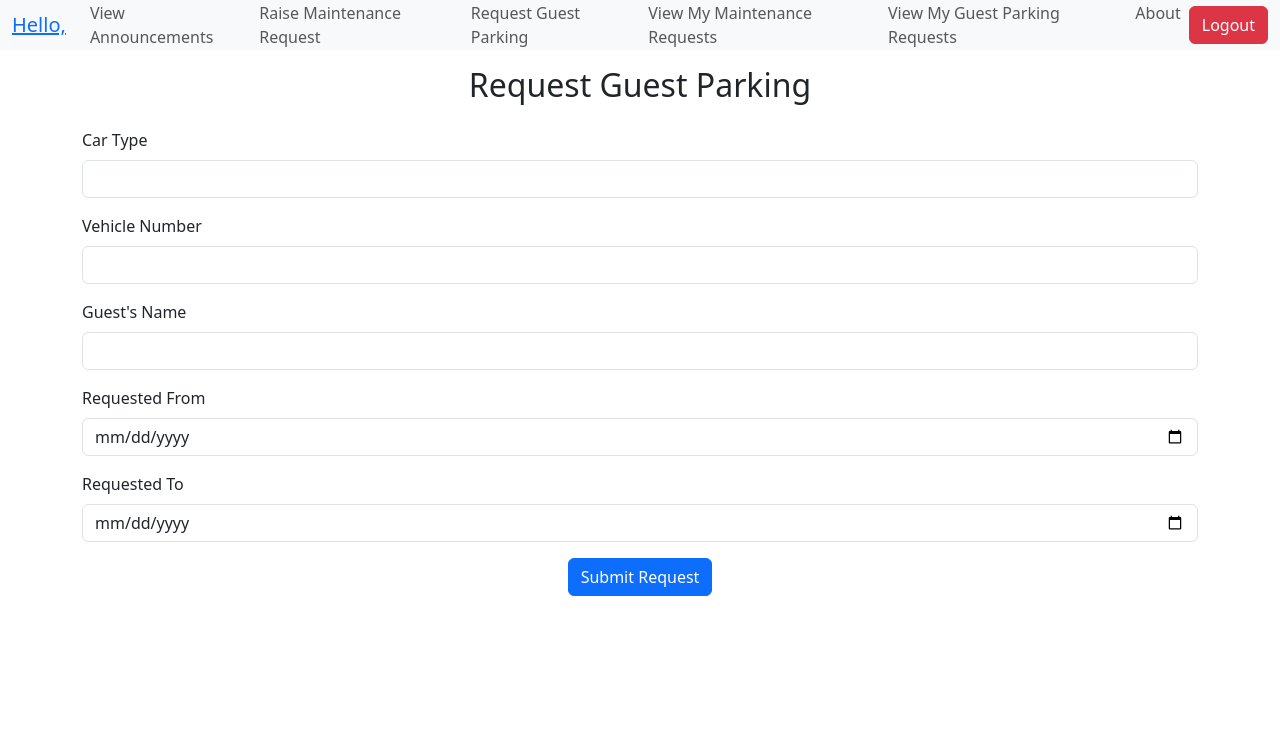
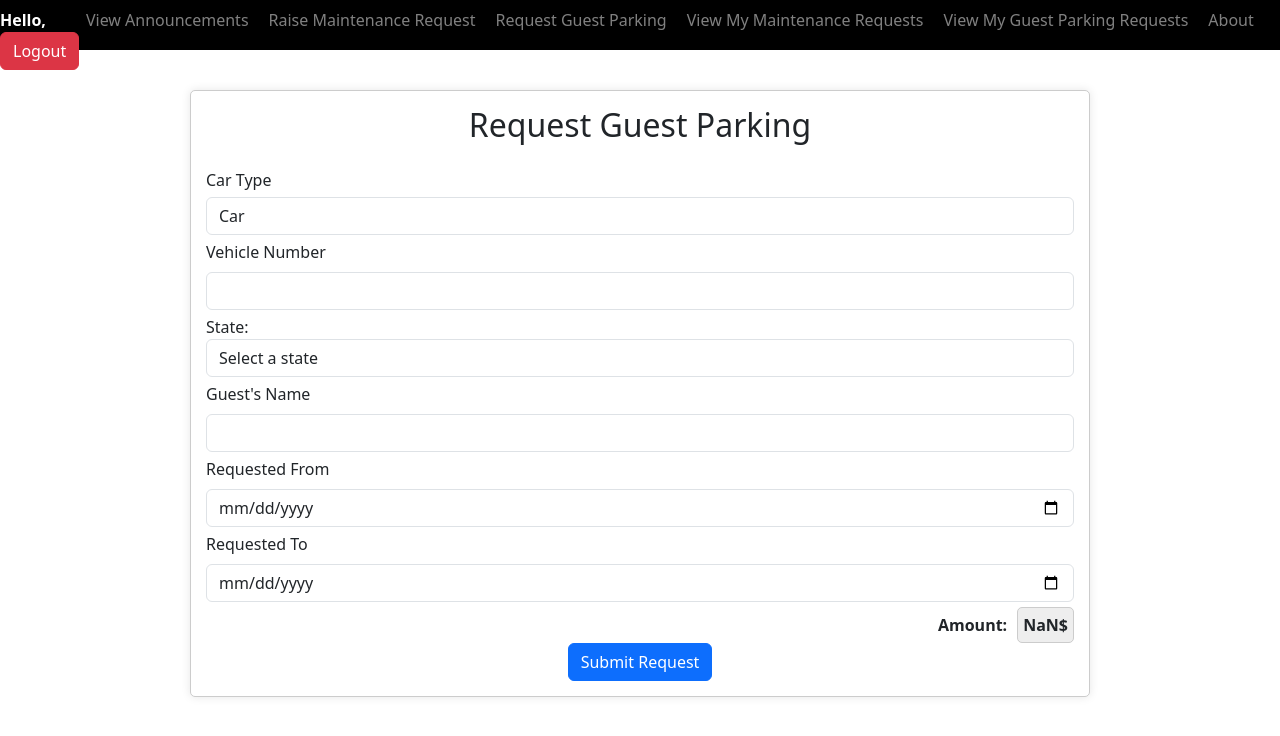
Before and after one commit to manein/PropertyAdministrationSystem, a React (Create React App) app in the folder client/: page /reqGP in a window 1280 px wide. Shown: the top 736 px of the page. Built offline with nearby package versions, Linux system fonts and the light colour scheme; sample sign-in values are in the browser's storage.

Commit message:
Navbar and form features for GuestParking

```diff
--- a/client/src/TenantComponents/RequestGuestParking.js
+++ b/client/src/TenantComponents/RequestGuestParking.js
@@ -41,24 +41,47 @@ const RequestGuestParking = () => {
             });
     };
 
+    const usStates = [
+        'Alabama', 'Alaska', 'Arizona', 'Arkansas', 'California', 'Colorado', 'Connecticut', 'Delaware', 'Florida',
+        'Georgia', 'Hawaii', 'Idaho', 'Illinois', 'Indiana', 'Iowa', 'Kansas', 'Kentucky', 'Louisiana', 'Maine',
+        'Maryland', 'Massachusetts', 'Michigan', 'Minnesota', 'Mississippi', 'Missouri', 'Montana', 'Nebraska', 'Nevada',
+        'New Hampshire', 'New Jersey', 'New Mexico', 'New York', 'North Carolina', 'North Dakota', 'Ohio', 'Oklahoma',
+        'Oregon', 'Pennsylvania', 'Rhode Island', 'South Carolina', 'South Dakota', 'Tennessee', 'Texas', 'Utah',
+        'Vermont', 'Virginia', 'Washington', 'West Virginia', 'Wisconsin', 'Wyoming'
+      ];
+
+      const calculateAmount = () => {
+        const start = new Date(requestedFrom);
+        const end = new Date(requestedTo);
+        const timeDiff = Math.abs(end.getTime() - start.getTime());
+        const days = Math.ceil(timeDiff / (1000 * 3600 * 24));
+
+
+
+        return days * 10
+      };
+
     return (
         <>
         <TenantNavbar/>
-        <div className="container mt-3">
+        <div className="auth-form">
             <h2 className="text-center mb-4">Request Guest Parking</h2>
             <form onSubmit={handleSubmit}>
-                <div className="mb-3">
-                    <label htmlFor="carType" className="form-label">Car Type</label>
-                    <input
-                        type="text"
+                <div className="form-group">
+                    <label htmlFor="carType" className="form-group">Car Type</label>
+                    <select
                         className="form-control"
                         id="carType"
                         value={carType}
                         onChange={(e) => setCarType(e.target.value)}
                         required
-                    />
+                    >
+                        <option value="car">Car</option>
+                <option value="motorcycle">Motorcycle</option>
+                <option value="truck">Truck</option>
+                    </select>
                 </div>
-                <div className="mb-3">
+                <div className="form-group">
                     <label htmlFor="vehicleNum" className="form-label">Vehicle Number</label>
                     <input
                         type="text"
@@ -69,7 +92,25 @@ const RequestGuestParking = () => {
                         required
                     />
                 </div>
-                <div className="mb-3">
+                <div className="form-group">
+                <label>State:</label>
+                        <select
+                        className="form-control"
+                        name="state"
+                        required
+                        >
+                        <option value="">Select a state</option>
+                        {usStates.map((state) => (
+                            <option key={state} value={state}>
+                            {state}
+                            </option>
+                        ))}
+                        </select>
+
+
+                </div>
+
+                <div className="form-group">
                     <label htmlFor="name" className="form-label">Guest's Name</label>
                     <input
                         type="text"
@@ -80,7 +121,7 @@ const RequestGuestParking = () => {
                         required
                     />
                 </div>
-                <div className="mb-3">
+                <div className="form-group">
                     <label htmlFor="requestedFrom" className="form-label">Requested From</label>
                     <input
                         type="date"
@@ -91,7 +132,7 @@ const RequestGuestParking = () => {
                         required
                     />
                 </div>
-                <div className="mb-3">
+                <div className="form-group">
                     <label htmlFor="requestedTo" className="form-label">Requested To</label>
                     <input
                         type="date"
@@ -102,6 +143,14 @@ const RequestGuestParking = () => {
                         required
                     />
                 </div>
+                <div>
+                <div className="amount-box">
+                    <div className="amount-label">Amount:</div>
+                <div className="amount-value">
+                    <strong>{calculateAmount()}$</strong>
+                </div>
+                </div>
+            </div>
                 <div className="text-center">
                     <button type="submit" className="btn btn-primary">Submit Request</button>
                 </div>
--- /dev/null
+++ b/client/src/TenantComponents/TenantNavBar.css
@@ -0,0 +1,49 @@
+.navbar {
+    background-color: #000000;
+    color: white;
+    display: flex;
+    justify-content: space-between;
+    align-items: center;
+    padding: 10px 30px;
+    height: 50px;
+  }
+
+  .navbar-left {
+    display: flex;
+  }
+
+  .navbar-item {
+    color: grey;
+    margin-right: 20px;
+    cursor: pointer;
+    transition: color 0.3s, font-size 0.3s;
+  }
+
+  .navbar-item:hover {
+    color: #ffffff;
+    font-size: 112%;
+    transition: font-size 0.1s;
+    padding: '10px';
+  }
+
+  .navbar-right {
+    display: flex;
+    align-items: center;
+  }
+
+  .account-logo {
+    cursor: pointer;
+  }
+
+  .nav-link {
+    text-decoration: none;
+    color: grey;
+  }
+
+  .navbar-stable {
+    text-decoration: none;
+    color: white;
+    margin-right: 20px;
+    cursor: pointer;
+    font-weight: bold;
+  }
--- a/client/src/TenantComponents/TenantNavbar.js
+++ b/client/src/TenantComponents/TenantNavbar.js
@@ -1,6 +1,7 @@
 import React, { useContext } from 'react';
 import { useNavigate } from 'react-router-dom';
 import { AuthContext } from '../Auth_files/AuthProvider';
+import './TenantNavBar.css';
 
 export default function TenantNavbar() {
     const navigate = useNavigate();
@@ -14,29 +15,32 @@ export default function TenantNavbar() {
     };
 
     return (
-        <nav className="navbar navbar-expand-lg navbar-light bg-light">
-            <div className="container-fluid">
-                <span className="navbar-brand mb-0 h1"><a href='/tenant' >Hello, {user?.fname}</a></span>
-                <ul className="navbar-nav me-auto mb-2 mb-lg-0">
-                <li className="nav-item">
+        <nav className="navbar">
+            <div className="navbar-left">
+                <div className="navbar-stable">
+                    <a className="navbar-stable" href='/tenant' >Hello, {user?.fname}</a>
+                </div>
+
+                <div className="navbar-item">
                         <a className="nav-link" href="/tenant">View Announcements</a>
-                    </li>
-                    <li className="nav-item">
+                </div>
+                <div className="navbar-item">
                         <a className="nav-link" href="/postMainReq">Raise Maintenance Request</a>
-                    </li>
-                    <li className="nav-item">
+                </div>
+                <div className="navbar-item">
                         <a className="nav-link" href="/reqGP">Request Guest Parking</a>
-                    </li>
-                    <li className="nav-item">
+                </div>
+                <div className="navbar-item">
                         <a className="nav-link" href="/MyMainReq">View My Maintenance Requests</a>
-                    </li>
-                    <li className="nav-item">
+                </div>
+                <div className="navbar-item">
                         <a className="nav-link" href="/viewMyGPStatus">View My Guest Parking Requests</a>
-                    </li>
-                    <li className="nav-item">
+                </div>
+                <div className="navbar-item">
                         <a className="nav-link" href="/aboutus">About</a>
-                    </li>
-                </ul>
+                </div>
+            </div>
+            <div className='navbar-right'>
                 <button className="btn btn-danger" onClick={handleLogout}>Logout</button>
             </div>
         </nav>
```
